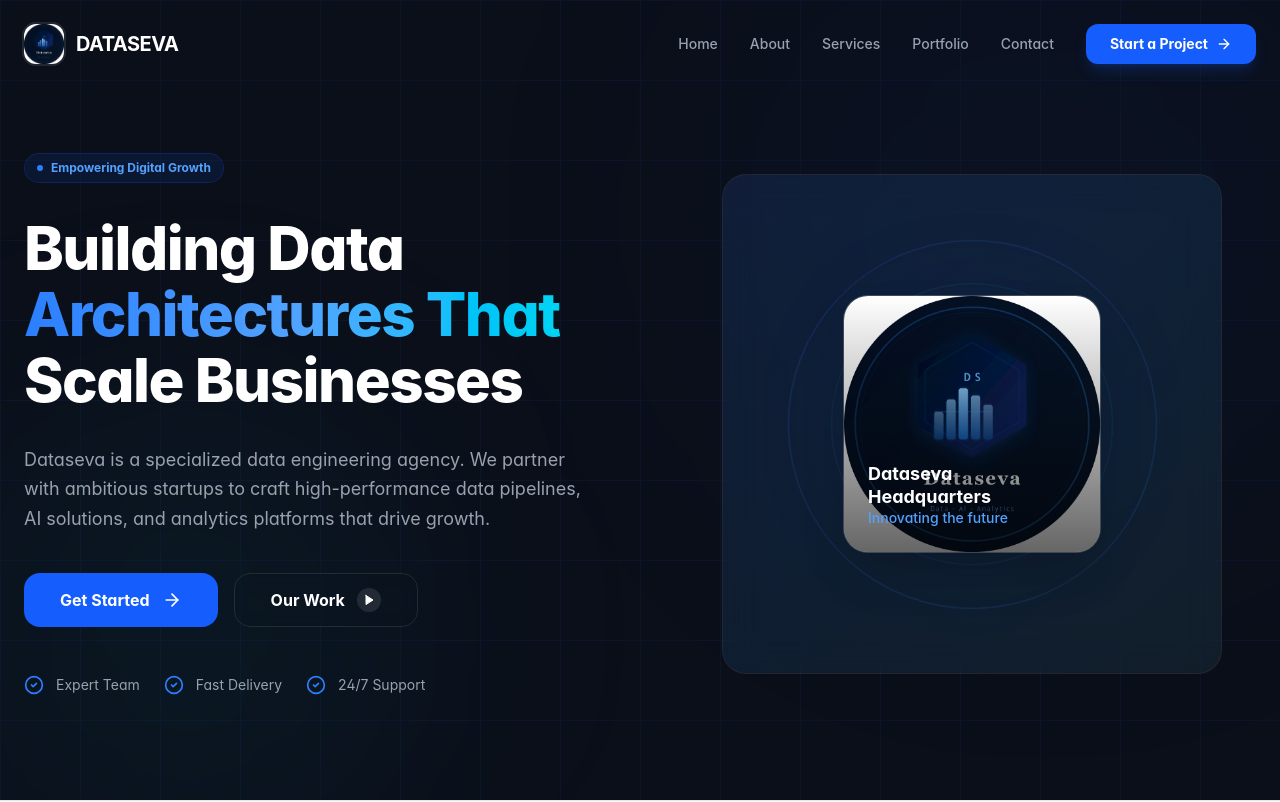
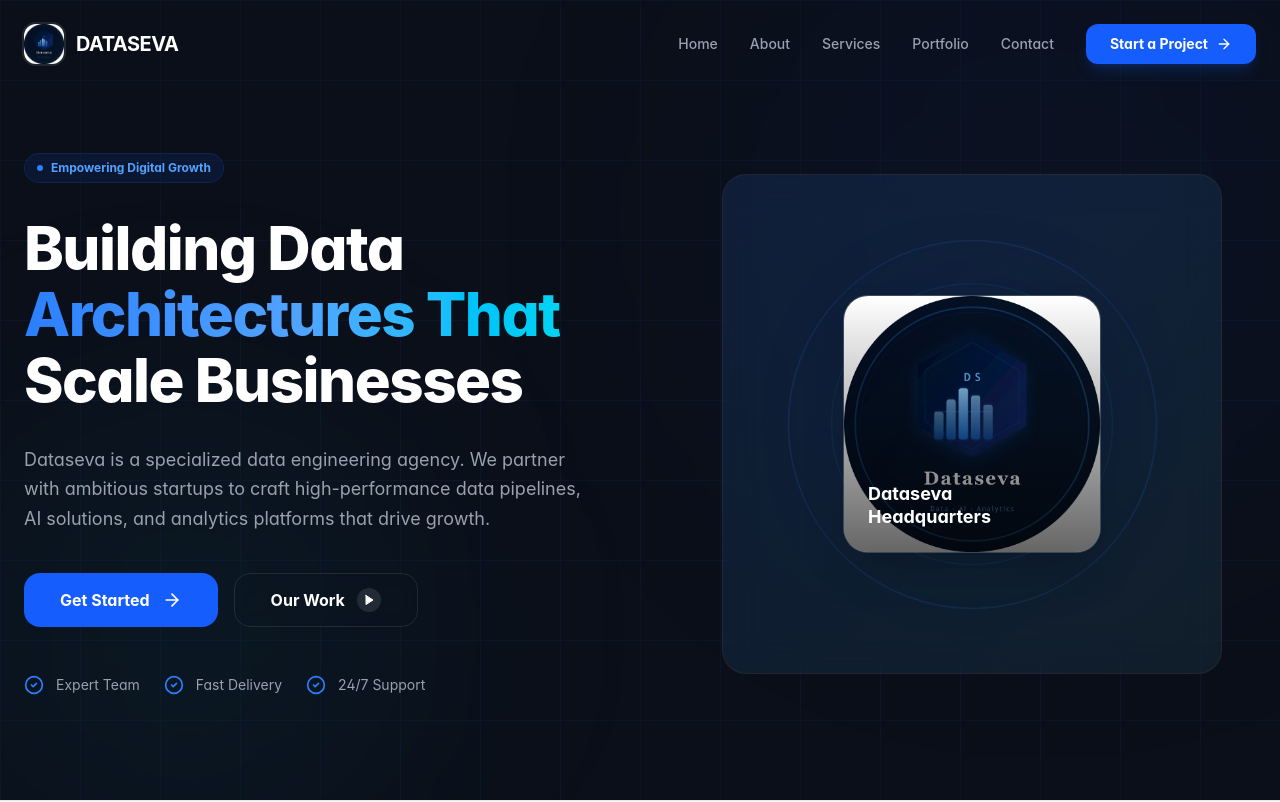
Before and after one commit to Tanmoy052/data_seva, a React (Vite) app in the folder client/: page / in a window 1280 px wide. Shown: the top 802 px of the page. Built offline with nearby package versions, Linux system fonts and the light colour scheme.

Commit message:
Remove 'Innovating the future' text

```diff
--- a/client/src/sections/Hero.jsx
+++ b/client/src/sections/Hero.jsx
@@ -162,9 +162,6 @@ const Hero = () => {
                     <p className="text-white font-bold text-base md:text-lg leading-tight">
                       Dataseva Headquarters
                     </p>
-                    <p className="text-blue-400 text-xs md:text-sm font-medium">
-                      Innovating the future
-                    </p>
                   </div>
                 </motion.div>
               </div>
```
